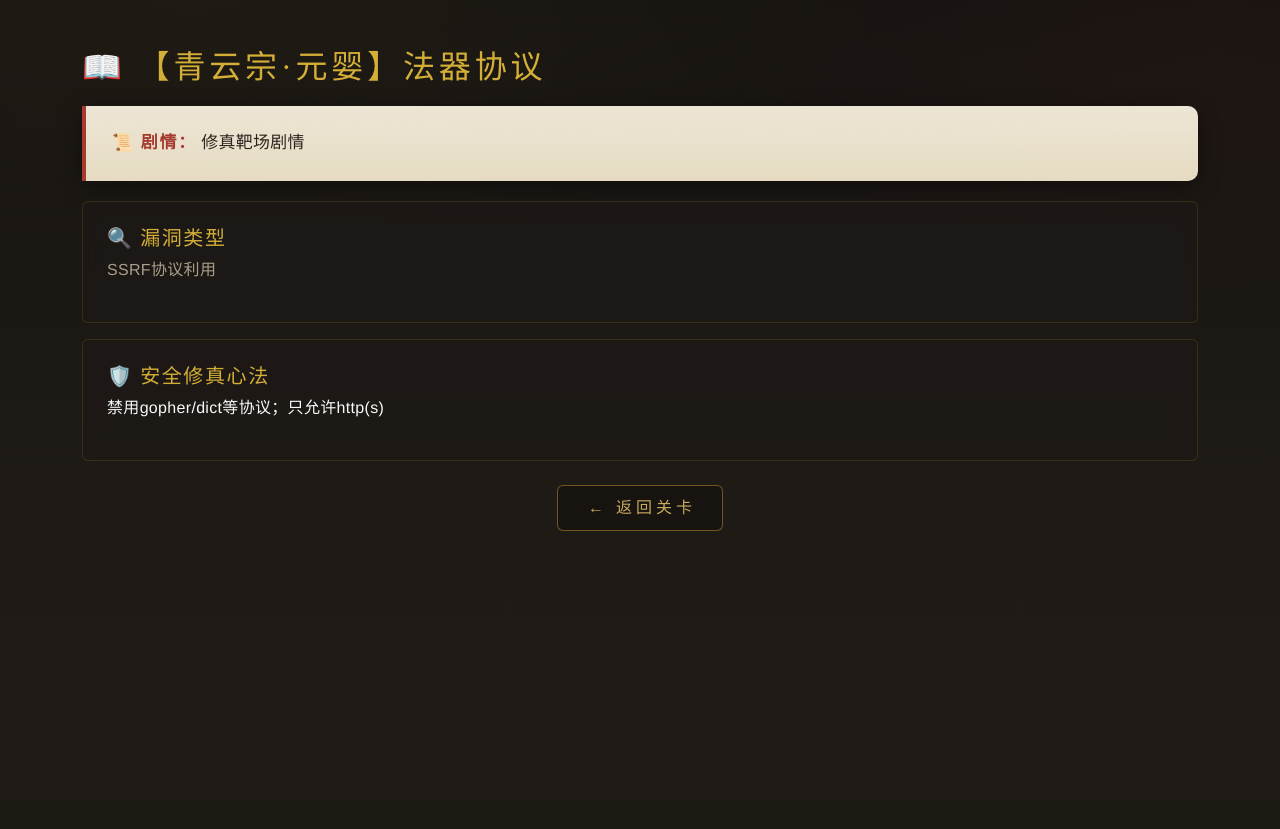
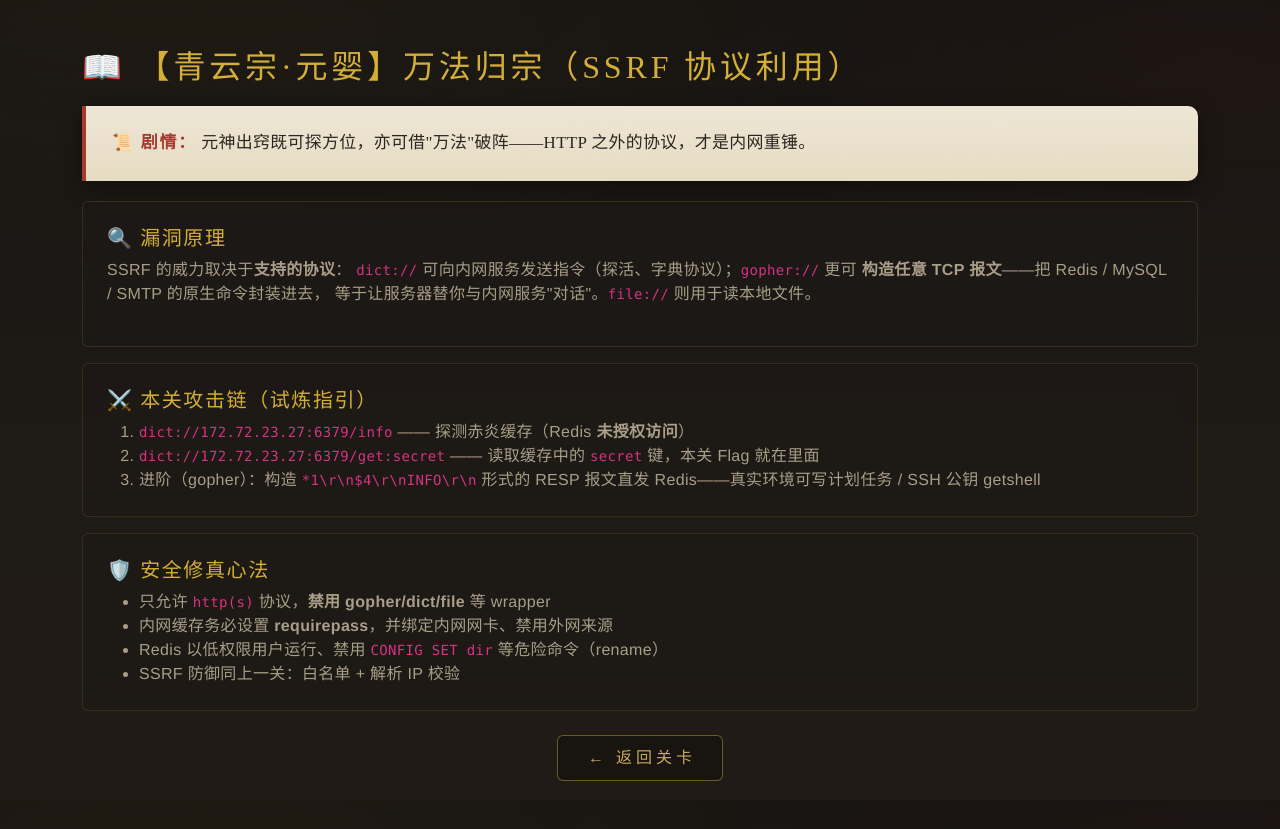
Before and after one commit to wesoho/xiuxian-range, a PHP site: page /_/challenges/qingong/qy_yy_06_ssrf_proto/learn.php in a window 1280 px wide. Before the commit the page ends 531 px from the top, so only its background shows below. Run offline with PHP 8.4, Linux system fonts and the light colour scheme; some libraries are stand-ins or nearby versions; some web fonts are replaced.

Commit message:
优化批次：悟道引导 / 连胜单查询 / SSRF 习道页 / 升级文档
- ChallengeService 通关响应携带 challenge_id，通关弹窗新增
  「📝 写悟道笔记」入口（补齐三阶段学习闭环的最后一跳）
- quizStreak 由逐日 N+1 查询改为单查询 + 内存回溯
- SSRF 三关习道页（learn.php）从生成模板占位内容充实为完整教学：
  原理 / 攻击链（内网发现→协议利用→横向）/ 纵深防御
- docs/INSTALL.md 常见问题补存量部署迁移顺序（006-009）与
  内置服务器 -t public 说明

```diff
--- a/public/challenges/qingong/qy_yy_06_ssrf_proto/learn.php
+++ b/public/challenges/qingong/qy_yy_06_ssrf_proto/learn.php
@@ -1,31 +1,51 @@
 <?php
 /**
- * QY-YY-06 【青云宗·元婴】法器协议
- * 修真叙事
+ * QY-YY-06 【青云宗·元婴】万法归宗（SSRF 协议利用）
+ * 习道：dict:// / gopher:// 打内网 Redis 未授权 / 防御心法
  */
 ?>
 <!DOCTYPE html>
 <html lang="zh-CN">
 <head>
     <meta charset="UTF-8">
-    <title>【青云宗·元婴】法器协议 · 修真心法</title>
+    <title>【青云宗·元婴】万法归宗 · 修真心法</title>
     <link href="/assets/css/bootstrap.min.css" rel="stylesheet">
     <link href="/assets/css/xiuxian.css" rel="stylesheet">
 </head>
 <body class="bg-dark text-light">
     <div class="container py-5">
-        <h2 class="text-gold">📖 【青云宗·元婴】法器协议</h2>
+        <h2 class="text-gold">📖 【青云宗·元婴】万法归宗（SSRF 协议利用）</h2>
         <div class="xxr-narrative">
-            <strong>📜 剧情：</strong> 修真靶场剧情
+            <strong>📜 剧情：</strong> 元神出窍既可探方位，亦可借"万法"破阵——HTTP 之外的协议，才是内网重锤。
         </div>
+
         <div class="bg-dark-translucent p-4 rounded mt-3">
-            <h5 class="text-gold">🔍 漏洞类型</h5>
-            <p class="text-muted">SSRF协议利用</p>
+            <h5 class="text-gold">🔍 漏洞原理</h5>
+            <p class="text-muted">SSRF 的威力取决于<strong>支持的协议</strong>：
+            <code>dict://</code> 可向内网服务发送指令（探活、字典协议）；<code>gopher://</code> 更可
+            <strong>构造任意 TCP 报文</strong>——把 Redis / MySQL / SMTP 的原生命令封装进去，
+            等于让服务器替你与内网服务"对话"。<code>file://</code> 则用于读本地文件。</p>
         </div>
+
+        <div class="bg-dark-translucent p-4 rounded mt-3">
+            <h5 class="text-gold">⚔️ 本关攻击链（试炼指引）</h5>
+            <ol class="text-muted mb-0">
+                <li><code>dict://172.72.23.27:6379/info</code> —— 探测赤炎缓存（Redis <strong>未授权访问</strong>）</li>
+                <li><code>dict://172.72.23.27:6379/get:secret</code> —— 读取缓存中的 <code>secret</code> 键，本关 Flag 就在里面</li>
+                <li>进阶（gopher）：构造 <code>*1\r\n$4\r\nINFO\r\n</code> 形式的 RESP 报文直发 Redis——真实环境可写计划任务 / SSH 公钥 getshell</li>
+            </ol>
+        </div>
+
         <div class="bg-dark-translucent p-4 rounded mt-3">
             <h5 class="text-gold">🛡️ 安全修真心法</h5>
-            <p>禁用gopher/dict等协议；只允许http(s)</p>
+            <ul class="text-muted mb-0">
+                <li>只允许 <code>http(s)</code> 协议，<strong>禁用 gopher/dict/file</strong> 等 wrapper</li>
+                <li>内网缓存务必设置 <strong>requirepass</strong>，并绑定内网网卡、禁用外网来源</li>
+                <li>Redis 以低权限用户运行、禁用 <code>CONFIG SET dir</code> 等危险命令（rename）</li>
+                <li>SSRF 防御同上一关：白名单 + 解析 IP 校验</li>
+            </ul>
         </div>
+
         <div class="text-center mt-4">
             <a href="/challenge/QY-YY-06" class="xxr-btn xxr-btn-secondary">← 返回关卡</a>
         </div>
```
Also changed, not shown: app/Services/ChallengeService.php (+7 -6 lines), app/Services/FunService.php (+11 -6 lines), docs/INSTALL.md (+13 -0 lines), public/challenges/qingong/qy_yy_05_ssrf_basic/learn.php (+27 -7 lines), public/challenges/wanmozong/wm_ht_05_ssrf_full/learn.php (+22 -9 lines), public/assets/js/xiuxian.js.
